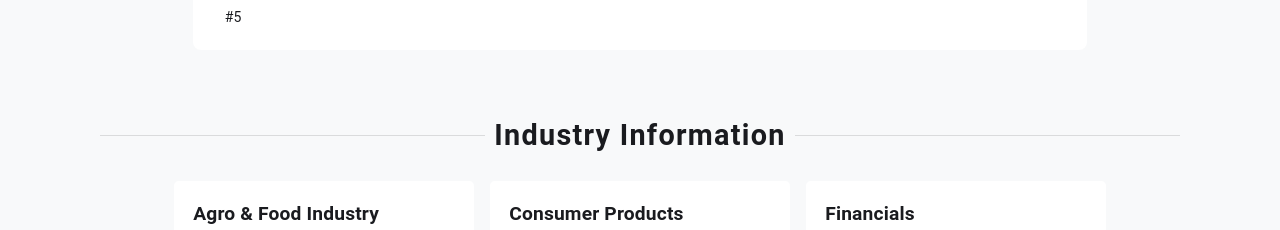
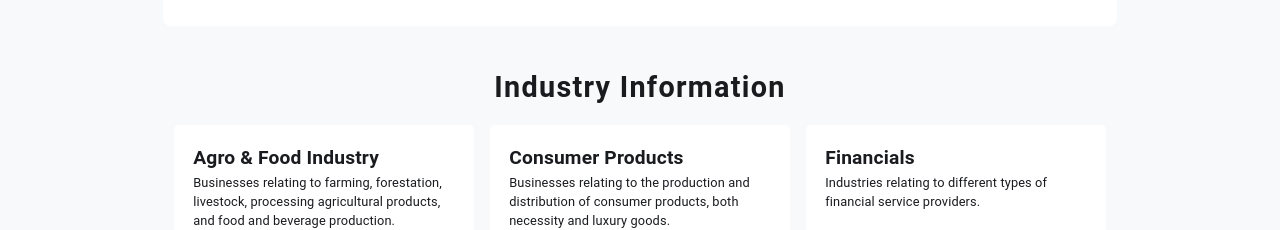
Before and after one commit to kninks/stockie-fe, a React (Vite) app: page / in a window 1280 px wide. Shown: the part 710-940 px from the top of the page. Built offline with nearby package versions, Linux system fonts and the light colour scheme; no server answers.

Commit message:
fix width

```diff
--- a/src/ui/components/SectionHeader.tsx
+++ b/src/ui/components/SectionHeader.tsx
@@ -1,5 +1,5 @@
 import React from 'react';
-import { Divider, Typography } from '@mui/material';
+import { Typography } from '@mui/material';
 
 interface SectionHeaderProps {
     children: React.ReactNode;
@@ -13,24 +13,18 @@ const SectionHeader: React.FC<SectionHeaderProps> = ({
     color = 'var(--text-header)',
 }) => {
     return (
-        <Divider
-            textAlign={align}
-            sx={{
-                paddingBottom: '0.5rem',
-                marginBottom: '1rem',
-            }}
-        >
         <Typography
             sx={{
                 fontSize: 'var(--header-2)',
                 fontWeight: 600,
                 letterSpacing: '0.08rem',
                 color: color,
+                marginBottom: '1rem',
+                textAlign: align,
             }}
         >
             {children}
         </Typography>
-        </Divider>
     );
 };
 
--- a/src/ui/styles/HomePage.css
+++ b/src/ui/styles/HomePage.css
@@ -1,9 +1,11 @@
 .page {
     width: 100%;
-    padding: 5vh clamp(5vw, 8vw, 100px);
+    padding: 2vh clamp(5vw, 8vw, 60px);
+    /*padding-top: 2vh;*/
+    /*padding-left: clamp(1rem, 5vw, 60px);   !* safer than 100px *!*/
+    /*padding-right: clamp(1rem, 5vw, 60px);*/
     justify-items: center;
-    display: grid;
-    gap: 4rem;
+    overflow-x: scroll;
 }
 
 .title {
@@ -26,4 +28,5 @@
     /*    opacity 0.3s linear,*/
     /*    transform 0.3s linear; !* Smooth animation *!*/
     width: 100%;
+    margin-bottom: 5vh;
 }
```
Lines whose indentation alone changed are shown as unchanged.
